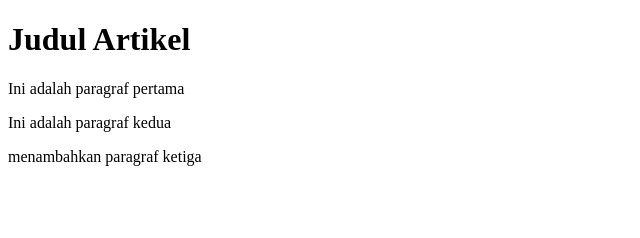
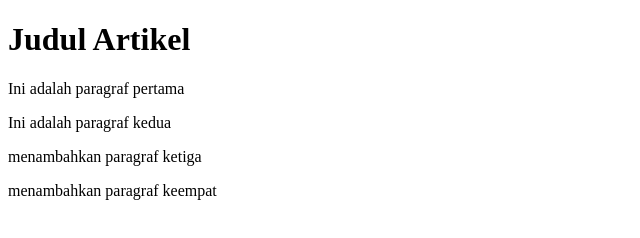
Before and after one commit to leesigma/praktek-06-github, a plain HTML site: page index.html in a window 1280 px wide. Shown: the whole page, without its empty margins (0-640 px from the left). Drawn offline with Linux system fonts and the light colour scheme.

Commit message:
menambahkan paragraf keempat

```diff
--- a/index.html
+++ b/index.html
@@ -10,5 +10,6 @@
     <p>Ini adalah paragraf pertama</p>
     <p>Ini adalah paragraf kedua</p>
     <p>menambahkan paragraf ketiga</p>
+    <p>menambahkan paragraf keempat</p>
 </body>
 </html>
```
